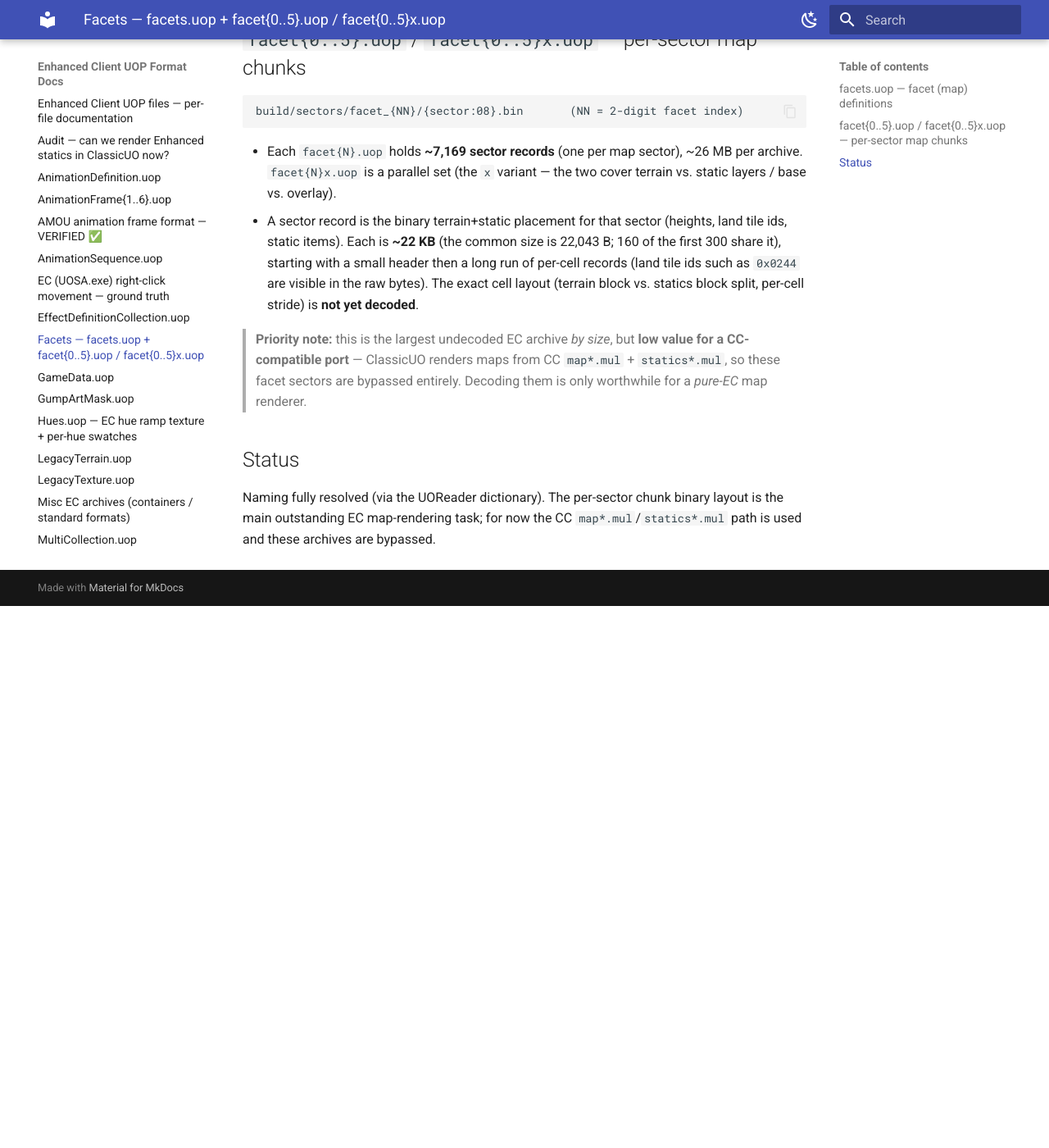
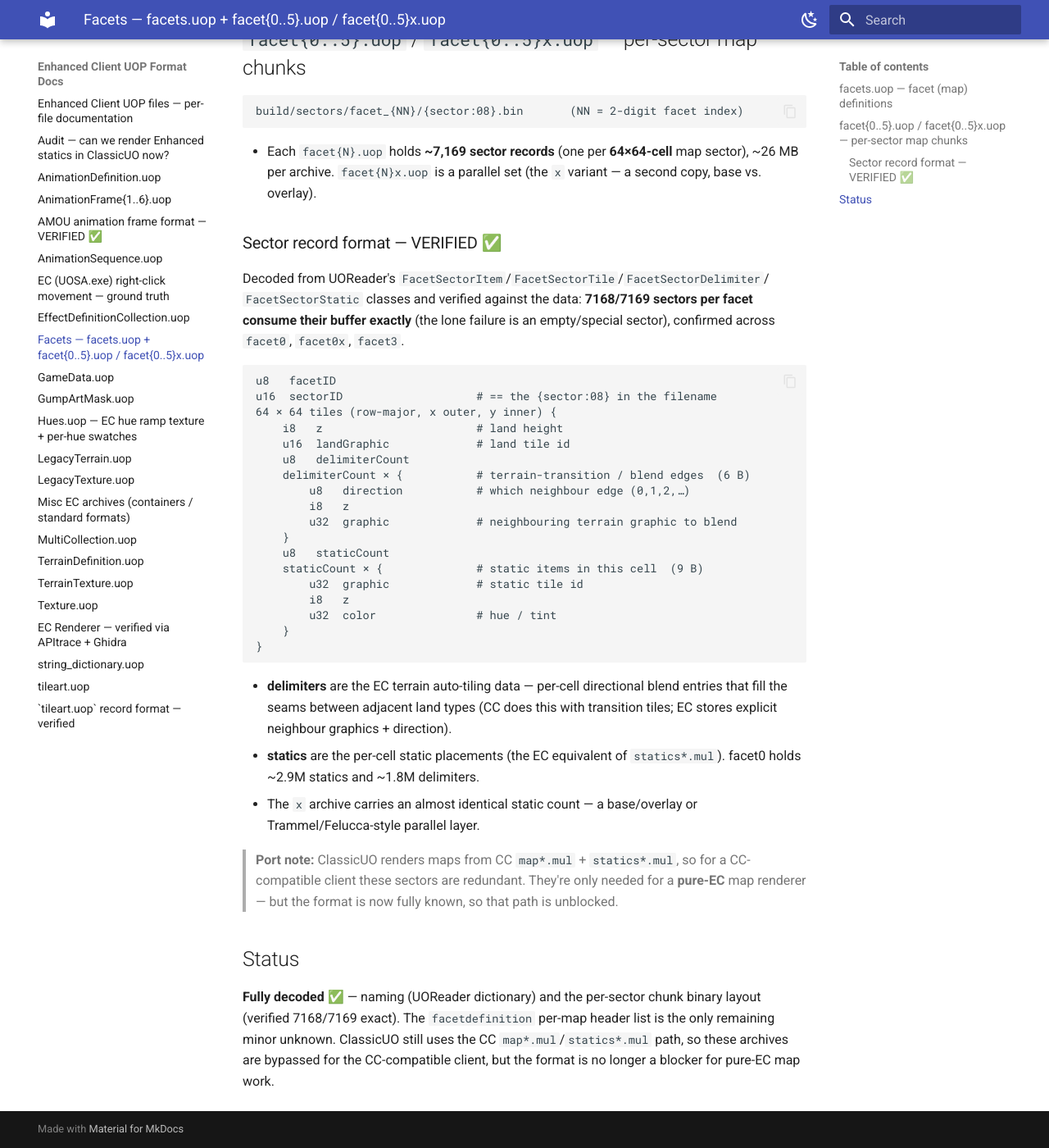
Before and after one commit to KonssnoK/UO-unity_playground, an MkDocs documentation site: the page built from docs/Facets.md, in a window 1280 px wide and 1400 px high, scrolled down 970 px. Shown: the whole window at 82% size. Built offline with MkDocs 1.6.1 and Material for MkDocs 9.7.7, drawn with Linux system fonts in a browser that asks for light colours; before the commit the page ends 1709 px from its top, so only the background shows below that.

Commit message:
[docs] Facets: decode sector chunk format (verified 7168/7169 exact)
64x64 cell grid; per cell {i8 z, u16 landGraphic, u8 delimCount,
delims{dir,z,u32 graphic}, u8 staticCount, statics{u32 graphic,i8 z,
u32 color}}. delimiters = terrain blend edges, statics = per-cell items.
Decoded from UOReader FacetSector* classes, verified across facet0/0x/3.

````diff
--- a/docs/Facets.md
+++ b/docs/Facets.md
@@ -34,23 +34,55 @@ the actual tiles).
 build/sectors/facet_{NN}/{sector:08}.bin       (NN = 2-digit facet index)
 ```
 
-- Each `facet{N}.uop` holds **~7,169 sector records** (one per map sector),
-  ~26 MB per archive. `facet{N}x.uop` is a parallel set (the `x` variant — the
-  two cover terrain vs. static layers / base vs. overlay).
-- A sector record is the binary terrain+static placement for that sector
-  (heights, land tile ids, static items). Each is **~22 KB** (the common size is
-  22,043 B; 160 of the first 300 share it), starting with a small header then a
-  long run of per-cell records (land tile ids such as `0x0244` are visible in
-  the raw bytes). The exact cell layout (terrain block vs. statics block split,
-  per-cell stride) is **not yet decoded**.
+- Each `facet{N}.uop` holds **~7,169 sector records** (one per **64×64-cell**
+  map sector), ~26 MB per archive. `facet{N}x.uop` is a parallel set (the `x`
+  variant — a second copy, base vs. overlay).
 
-> **Priority note:** this is the largest undecoded EC archive *by size*, but
-> **low value for a CC-compatible port** — ClassicUO renders maps from CC
-> `map*.mul` + `statics*.mul`, so these facet sectors are bypassed entirely.
-> Decoding them is only worthwhile for a *pure-EC* map renderer.
+### Sector record format — VERIFIED ✅
+
+Decoded from UOReader's `FacetSectorItem`/`FacetSectorTile`/`FacetSectorDelimiter`/
+`FacetSectorStatic` classes and verified against the data: **7168/7169 sectors
+per facet consume their buffer exactly** (the lone failure is an empty/special
+sector), confirmed across `facet0`, `facet0x`, `facet3`.
+
+```
+u8   facetID
+u16  sectorID                    # == the {sector:08} in the filename
+64 × 64 tiles (row-major, x outer, y inner) {
+    i8   z                       # land height
+    u16  landGraphic             # land tile id
+    u8   delimiterCount
+    delimiterCount × {           # terrain-transition / blend edges  (6 B)
+        u8   direction           # which neighbour edge (0,1,2,…)
+        i8   z
+        u32  graphic             # neighbouring terrain graphic to blend
+    }
+    u8   staticCount
+    staticCount × {              # static items in this cell  (9 B)
+        u32  graphic             # static tile id
+        i8   z
+        u32  color               # hue / tint
+    }
+}
+```
+
+- **delimiters** are the EC terrain auto-tiling data — per-cell directional
+  blend entries that fill the seams between adjacent land types (CC does this
+  with transition tiles; EC stores explicit neighbour graphics + direction).
+- **statics** are the per-cell static placements (the EC equivalent of
+  `statics*.mul`). facet0 holds ~2.9M statics and ~1.8M delimiters.
+- The `x` archive carries an almost identical static count — a base/overlay or
+  Trammel/Felucca-style parallel layer.
+
+> **Port note:** ClassicUO renders maps from CC `map*.mul` + `statics*.mul`, so
+> for a CC-compatible client these sectors are redundant. They're only needed
+> for a **pure-EC** map renderer — but the format is now fully known, so that
+> path is unblocked.
 
 ## Status
 
-Naming fully resolved (via the UOReader dictionary). The per-sector chunk binary
-layout is the main outstanding EC map-rendering task; for now the CC
-`map*.mul`/`statics*.mul` path is used and these archives are bypassed.
+**Fully decoded** ✅ — naming (UOReader dictionary) and the per-sector chunk
+binary layout (verified 7168/7169 exact). The `facetdefinition` per-map header
+list is the only remaining minor unknown. ClassicUO still uses the CC
+`map*.mul`/`statics*.mul` path, so these archives are bypassed for the
+CC-compatible client, but the format is no longer a blocker for pure-EC map work.
````
